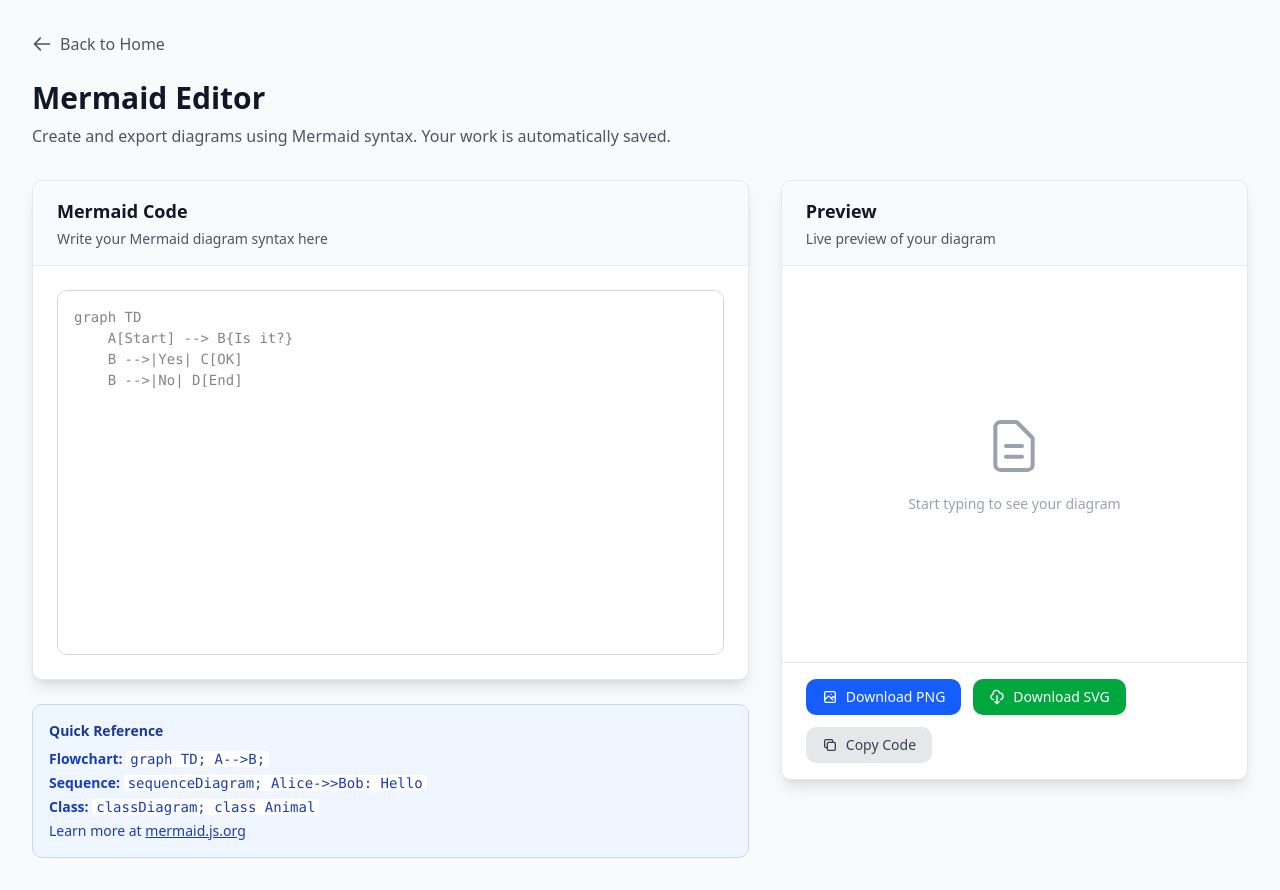
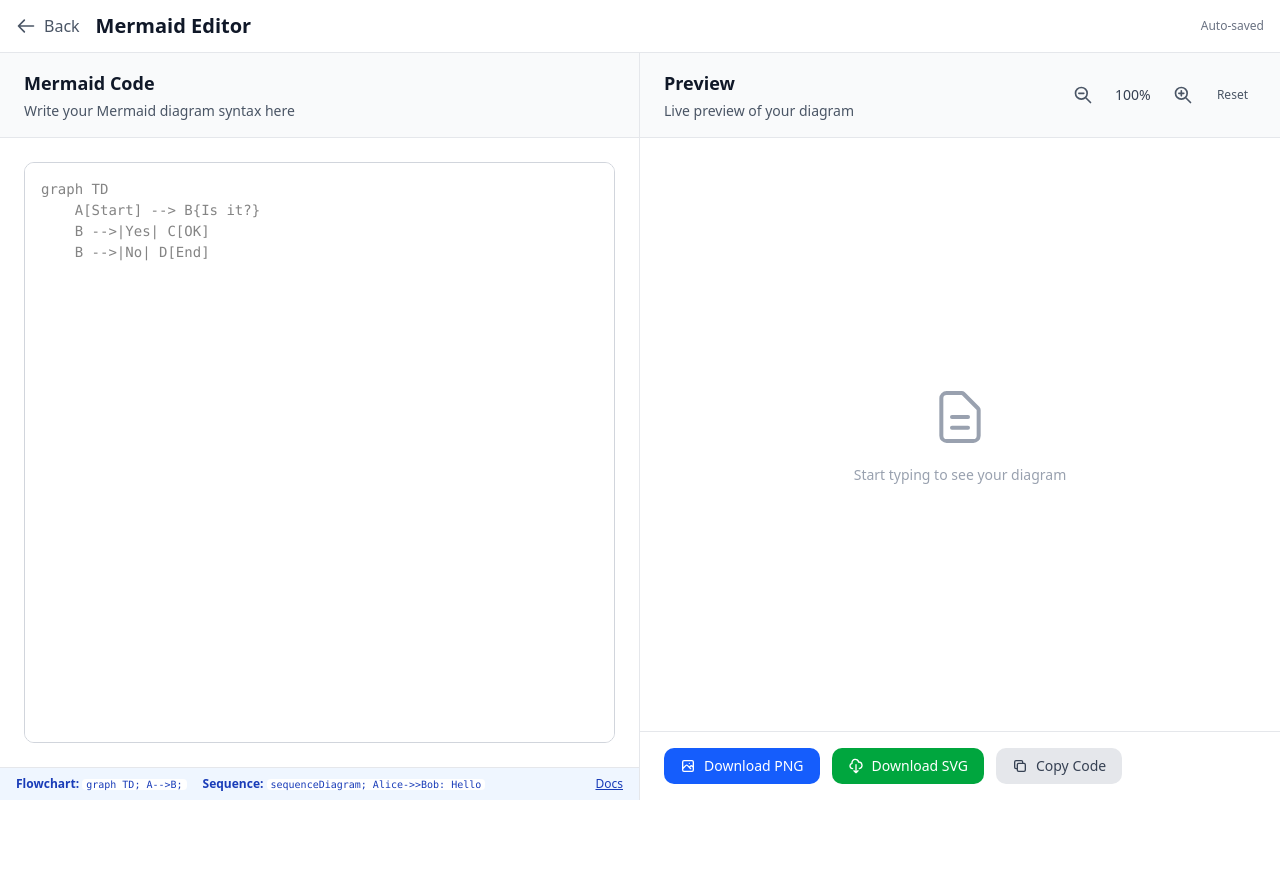
Before and after one commit to widnyana/tulkit, a Next.js app: page /mermaid-editor in a window 1280 px wide. After the commit the page ends 800 px from the top, so only its background shows below. Built offline with nearby package versions, Linux system fonts and the light colour scheme.

Commit message:
feat: add fullscreen layout and zoom controls

```diff
--- a/app/mermaid-editor/components/Preview.tsx
+++ b/app/mermaid-editor/components/Preview.tsx
@@ -12,6 +12,7 @@ export function Preview({ code }: PreviewProps) {
   const containerRef = useRef<HTMLDivElement>(null);
   const [error, setError] = useState<MermaidError | null>(null);
   const [isRendering, setIsRendering] = useState(false);
+  const [zoom, setZoom] = useState(100);
 
   useEffect(() => {
     mermaid.initialize({
@@ -60,13 +61,61 @@ export function Preview({ code }: PreviewProps) {
     return () => clearTimeout(timer);
   }, [code]);
 
+  const handleZoomIn = () => setZoom((prev) => Math.min(prev + 10, 200));
+  const handleZoomOut = () => setZoom((prev) => Math.max(prev - 10, 50));
+  const handleZoomReset = () => setZoom(100);
+
   return (
     <div className="flex flex-col h-full">
       <div className="bg-gray-50 border-b border-gray-200 px-6 py-4">
-        <h2 className="text-lg font-semibold text-gray-900">Preview</h2>
-        <p className="text-sm text-gray-600 mt-1">
-          Live preview of your diagram
-        </p>
+        <div className="flex items-center justify-between">
+          <div>
+            <h2 className="text-lg font-semibold text-gray-900">Preview</h2>
+            <p className="text-sm text-gray-600 mt-1">
+              Live preview of your diagram
+            </p>
+          </div>
+          <div className="flex items-center gap-2">
+            <button
+              onClick={handleZoomOut}
+              className="p-2 text-gray-600 hover:text-gray-900 hover:bg-gray-200 rounded transition-colors"
+              title="Zoom out"
+            >
+              <svg className="w-5 h-5" fill="none" stroke="currentColor" viewBox="0 0 24 24">
+                <path
+                  strokeLinecap="round"
+                  strokeLinejoin="round"
+                  strokeWidth={2}
+                  d="M21 21l-6-6m2-5a7 7 0 11-14 0 7 7 0 0114 0zM13 10H7"
+                />
+              </svg>
+            </button>
+            <span className="text-sm text-gray-700 font-medium min-w-[3rem] text-center">
+              {zoom}%
+            </span>
+            <button
+              onClick={handleZoomIn}
+              className="p-2 text-gray-600 hover:text-gray-900 hover:bg-gray-200 rounded transition-colors"
+              title="Zoom in"
+            >
+              <svg className="w-5 h-5" fill="none" stroke="currentColor" viewBox="0 0 24 24">
+                <path
+                  strokeLinecap="round"
+                  strokeLinejoin="round"
+                  strokeWidth={2}
+                  d="M21 21l-6-6m2-5a7 7 0 11-14 0 7 7 0 0114 0zM10 7v3m0 0v3m0-3h3m-3 0H7"
+                />
+              </svg>
+            </button>
+            <button
+              onClick={handleZoomReset}
+              className="p-2 text-gray-600 hover:text-gray-900 hover:bg-gray-200 rounded transition-colors text-xs"
+              title="Reset zoom"
+            >
+              Reset
+            </button>
+          </div>
+        </div>
       </div>
 
       <div className="flex-1 overflow-auto">
@@ -126,6 +175,11 @@ export function Preview({ code }: PreviewProps) {
           ref={containerRef}
           id="mermaid-preview"
           className="p-6 flex items-center justify-center min-h-full"
+          style={{
+            transform: `scale(${zoom / 100})`,
+            transformOrigin: "center center",
+            transition: "transform 0.2s ease-in-out",
+          }}
         />
       </div>
     </div>
--- a/app/mermaid-editor/page.tsx
+++ b/app/mermaid-editor/page.tsx
@@ -29,11 +29,13 @@ export default function MermaidEditorPage() {
   }, [code, mounted]);
 
   return (
-    <div className="min-h-screen bg-gray-50 p-8">
-      <div className="max-w-7xl mx-auto">
+    <div className="h-screen bg-gray-50 flex flex-col">
+      <div className="px-4 py-3 border-b border-gray-200 bg-white">
+        <div className="flex items-center justify-between max-w-full mx-auto">
+          <div className="flex items-center gap-4">
             <Link
               href="/"
-          className="inline-flex items-center text-gray-600 hover:text-gray-900 mb-6 transition-colors"
+              className="inline-flex items-center text-gray-600 hover:text-gray-900 transition-colors"
             >
               <svg
                 className="w-5 h-5 mr-2"
@@ -48,70 +50,54 @@ export default function MermaidEditorPage() {
                   d="M10 19l-7-7m0 0l7-7m-7 7h18"
                 />
               </svg>
-          Back to Home
+              Back
             </Link>
-
-        <header className="mb-8">
-          <h1 className="text-3xl font-bold text-gray-900 mb-2">Mermaid Editor</h1>
-          <p className="text-gray-600">
-            Create and export diagrams using Mermaid syntax. Your work is automatically saved.
-          </p>
-        </header>
-
-        {/* 2-Column Layout */}
-        <div className="grid grid-cols-1 md:grid-cols-5 gap-8">
-          {/* Left Column - Editor */}
-          <div className="md:col-span-3 space-y-6">
-            <div className="bg-white rounded-lg shadow-lg border border-gray-200 overflow-hidden h-[calc(100vh-300px)]">
-              <MermaidEditor value={code} onChange={setCode} />
+            <div>
+              <h1 className="text-xl font-bold text-gray-900">Mermaid Editor</h1>
+            </div>
+          </div>
+          <div className="text-xs text-gray-500">Auto-saved</div>
+        </div>
       </div>
 
-            {/* Help Section */}
-            <div className="bg-blue-50 border border-blue-200 rounded-lg p-4">
-              <h2 className="text-sm font-semibold text-blue-900 mb-2">
-                Quick Reference
-              </h2>
-              <div className="text-sm text-blue-800 space-y-1">
-                <p>
+      <div className="flex-1 overflow-hidden">
+        <div className="grid grid-cols-1 lg:grid-cols-2 gap-0 h-full">
+          {/* Left Column - Editor */}
+          <div className="flex flex-col border-r border-gray-200 bg-white">
+            <MermaidEditor value={code} onChange={setCode} />
+
+            {/* Help Section - Collapsed at bottom */}
+            <div className="border-t border-gray-200 bg-blue-50 px-4 py-2">
+              <div className="text-xs text-blue-800 flex items-center gap-4">
+                <span>
                   <strong>Flowchart:</strong>{" "}
-                  <code className="bg-white px-1 rounded">graph TD; A--&gt;B;</code>
-                </p>
-                <p>
+                  <code className="bg-white px-1 rounded text-[10px]">graph TD; A--&gt;B;</code>
+                </span>
+                <span>
                   <strong>Sequence:</strong>{" "}
-                  <code className="bg-white px-1 rounded">
+                  <code className="bg-white px-1 rounded text-[10px]">
                     sequenceDiagram; Alice-&gt;&gt;Bob: Hello
                   </code>
-                </p>
-                <p>
-                  <strong>Class:</strong>{" "}
-                  <code className="bg-white px-1 rounded">classDiagram; class Animal</code>
-                </p>
-                <p>
-                  Learn more at{" "}
+                </span>
                 <a
                   href="https://mermaid.js.org/intro/"
                   target="_blank"
                   rel="noopener noreferrer"
-                    className="underline hover:text-blue-600"
+                  className="underline hover:text-blue-600 ml-auto"
                 >
-                    mermaid.js.org
+                  Docs
                 </a>
-                </p>
               </div>
             </div>
           </div>
 
           {/* Right Column - Preview */}
-          <div className="md:col-span-2">
-            <div className="sticky top-8">
-              <div className="bg-white rounded-lg shadow-lg border border-gray-200 overflow-hidden flex flex-col h-[calc(100vh-200px)]">
+          <div className="flex flex-col bg-white">
             <Preview code={code} />
             <Controls code={code} />
           </div>
         </div>
       </div>
     </div>
-      </div>
-    </div>
   );
 }
```
Lines whose indentation alone changed are shown as unchanged.
